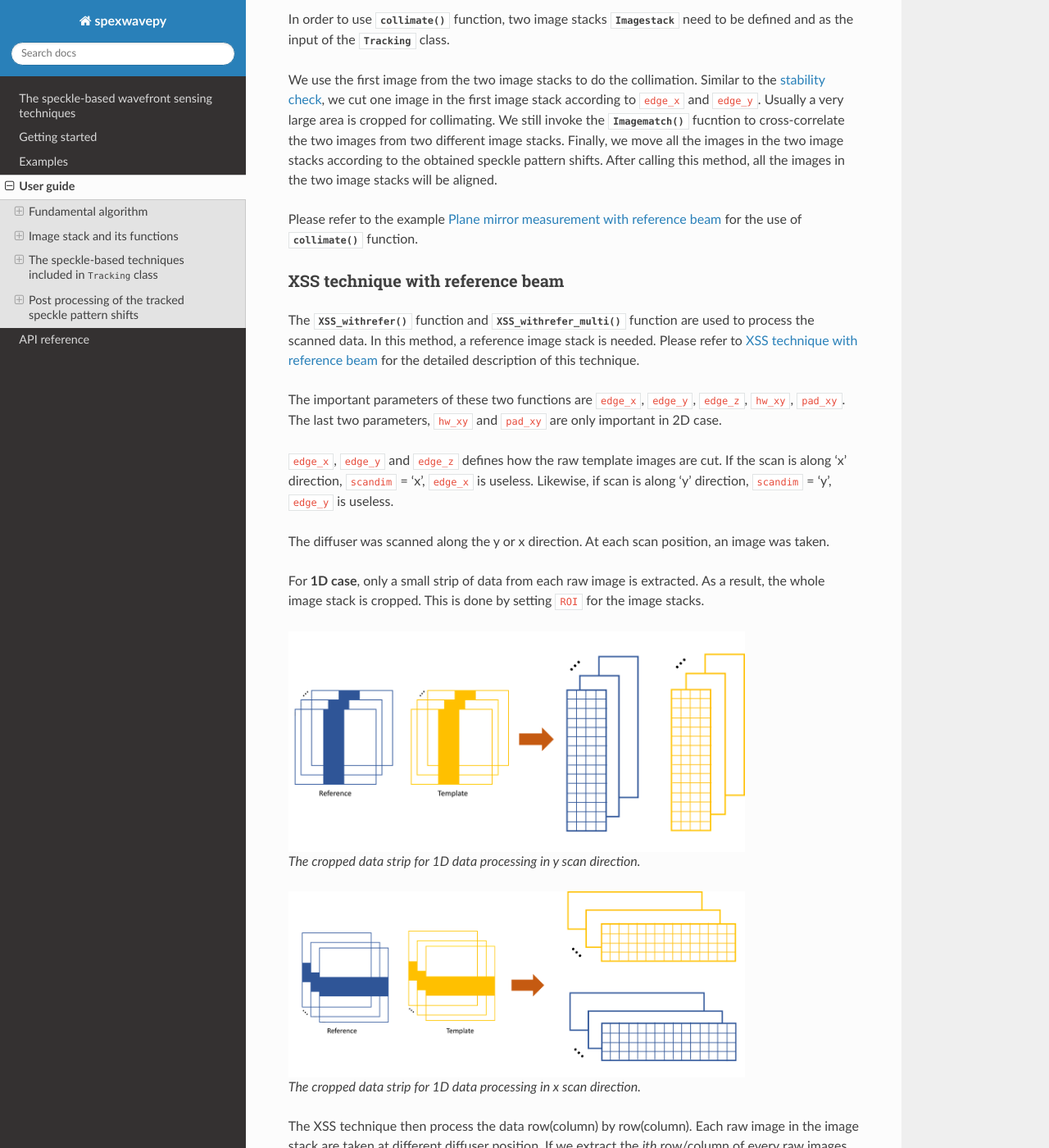
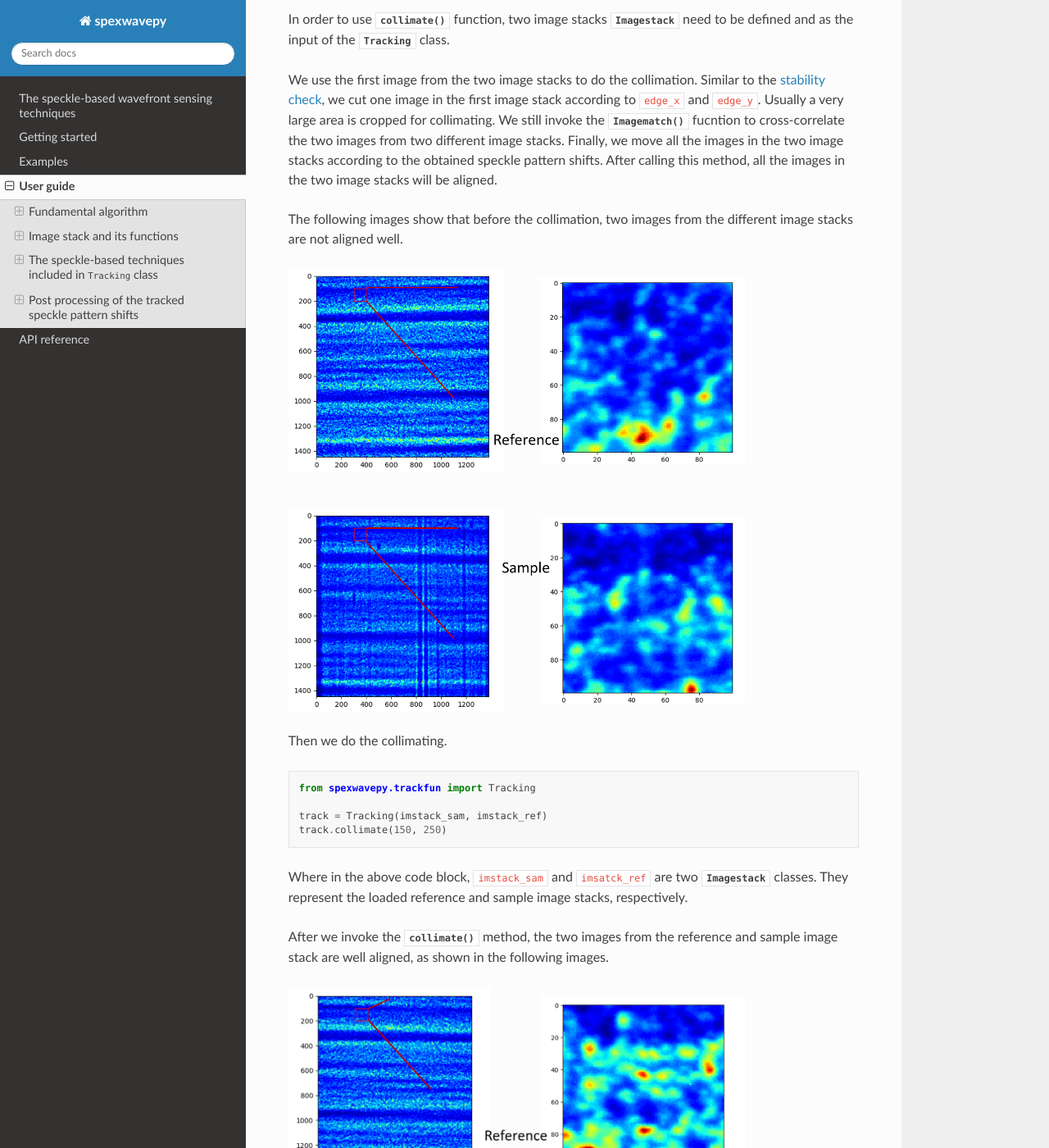
Before and after one commit to wholingfei/spexwavepy, a Sphinx documentation site: the page built from docs/source/userguide.rst, in a window 1280 px wide and 1400 px high, scrolled down 13961 px. Shown: the whole window at 82% size. Built offline with Sphinx 7.4.7 and the Read the Docs theme 2.0.0, drawn with Linux system fonts in a browser that asks for light colours; some of the changed text lies outside the part shown.

Commit message:
Before exp meth check

```diff
--- a/docs/source/userguide.rst
+++ b/docs/source/userguide.rst
@@ -579,8 +579,35 @@ Finally, we move all the images in the two image stacks
 according to the obtained speckle pattern shifts.
 After calling this method, all the images in the two image stacks will be aligned.
 
+The following images show that before the collimation,
+two images from the different image stacks are not aligned well.
+
+.. figure:: _static/collima_before.png
+   :width: 80%
+
+Then we do the collimating.
+
+.. code-block:: python
+
+   from spexwavepy.trackfun import Tracking
+
+   track = Tracking(imstack_sam, imstack_ref)
+   track.collimate(150, 250)
+
+Where in the above code block, ``imstack_sam`` and ``imsatck_ref`` are two
+:py:class:`~spexwavepy.imstackfun.Imagestack` classes.
+They represent the loaded reference and sample image stacks, respectively.
+
+After we invoke the :py:meth:`~spexwavepy.trackfun.Tracking.collimate` method,
+the two images from the reference and sample image stack are well aligned,
+as shown in the following images.
+
+.. figure:: _static/collima_after.png
+   :width: 80%
+
 Please refer to the example :ref:`Plane mirror measurement with reference beam <expplane>`
-for the use of :py:func:`~spexwavepy.trackfun.Tracking.collimate` function.
+for the use of :py:func:`~spexwavepy.trackfun.Tracking.collimate` function
+in real data processing procedure.
 
 .. _traXSS:
 
```
Also changed, not shown: docs/source/_static/collima_after.png (added), docs/source/_static/collima_before.png (added), 11 other files.
